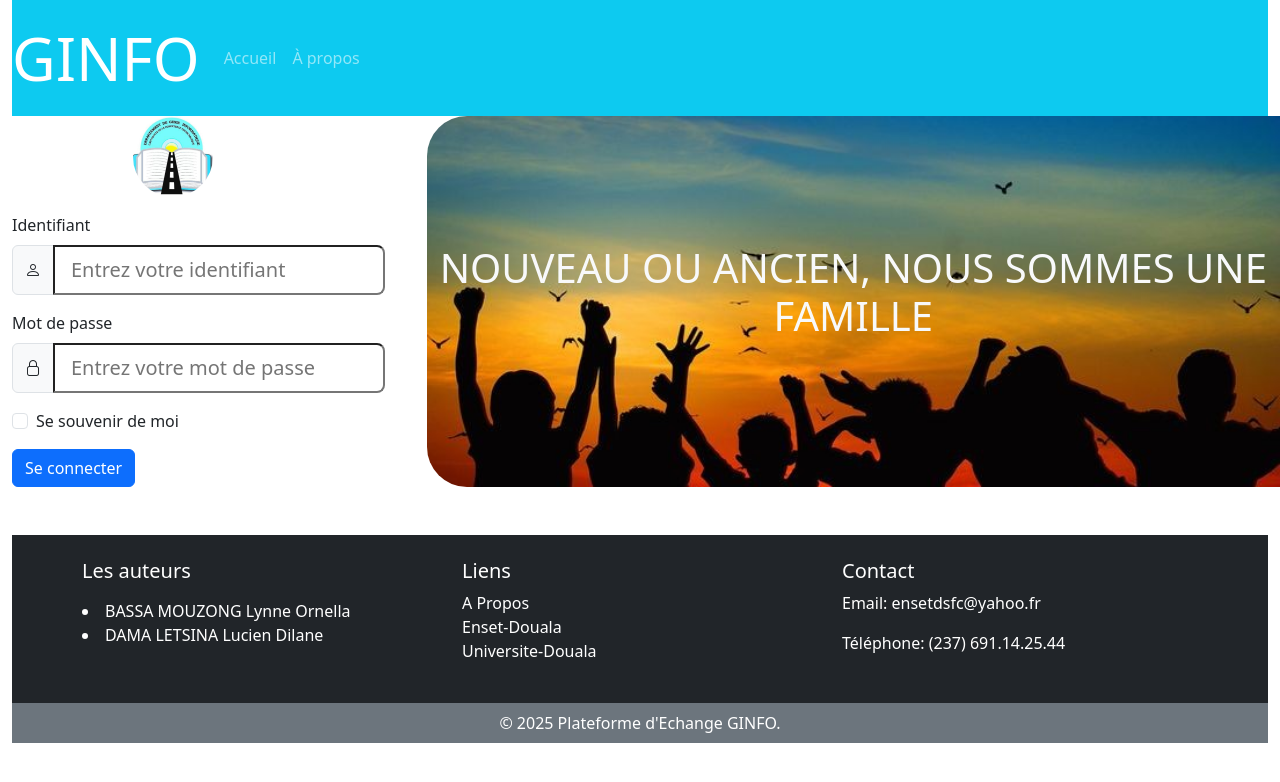
After one commit to LucienDilane/geinfo, a Django app: template geinfo/templates/geinfo/connexion.html in a window 1280 px wide. The commit adds this page. Shown: the top 782 px of the page. Run offline with Django 5.2, Linux system fonts and the light colour scheme; the template is opened without the code that fills it, so the values that code supplies are empty.

Commit message:
nouvelle update

```diff
--- /dev/null
+++ b/geinfo/templates/geinfo/connexion.html
@@ -0,0 +1,49 @@
+{% extends "base.html" %}
+{% load static %}
+
+
+
+{% block title %}Accueil{% endblock title %}
+{% block rel %}{% static 'geinfo/css/style.css' %}{% endblock rel %}
+
+{% block content %}
+<div class="row">
+
+    <div class="col-md-4">
+		<p><img src="{% static 'geinfo/img/logo.jpg' %}"></p>
+		<form>
+            <!-- Champ Identifiant -->
+            <div class="mb-3">
+                <label for="identifiant" class="form-label">Identifiant</label>
+                <div class="input-group">
+                    <span class="input-group-text"><i class="bi bi-person"></i></span>
+                    <input type="text" class="form-control-lg" id="identifiant" placeholder="Entrez votre identifiant">
+                </div>
+            </div>
+            <!-- Champ Mot de passe -->
+            <div class="mb-3">
+                <label for="motdepasse" class="form-label">Mot de passe</label>
+                <div class="input-group">
+                    <span class="input-group-text"><i class="bi bi-lock"></i></span>
+                    <input type="password" class="form-control-lg" id="motdepasse" placeholder="Entrez votre mot de passe">
+                </div>
+            </div>
+            <!-- Option Se souvenir de moi -->
+            <div class="mb-3 form-check">
+                <input type="checkbox" class="form-check-input" id="souvenir">
+                <label class="form-check-label" for="souvenir">Se souvenir de moi</label>
+            </div>
+            <!-- Bouton de soumission -->
+            <button type="submit" class="btn btn-primary w-30">Se connecter</button>
+        </form>
+	</div>
+
+	<div class="col-md-8" id="accueil">
+		<h1 class="text-light">NOUVEAU OU ANCIEN, NOUS SOMMES UNE FAMILLE</h1>
+	</div>
+
+</div>
+
+{% endblock content %}
+{% block link%} {%url 'propos' %} {% endblock link %}
+{% block text %} A Propos {% endblock text %}
--- a/geinfo/urls.py
+++ b/geinfo/urls.py
@@ -3,6 +3,7 @@ from . import views
 
 
 urlpatterns=[
-    path('',views.accueil,name='accueil'),
-    path('infos',views.infos,name='propos')
+    path('',views.connexion,name='connexion'),
+    path('infos',views.infos,name='propos'),
+    path('accueil',views.accueil,name="accueil")
 ]
--- a/static/css/base.css
+++ b/static/css/base.css
@@ -5,3 +5,12 @@
 #main{
     margin-top: 5%;
 }
+.navbar-brand{
+    font-size: 60px;
+}
+footer{
+    width:100%;
+}
+nav{
+    width:100%;
+}
--- a/templates/base.html
+++ b/templates/base.html
@@ -27,9 +27,8 @@
 							<li class="nav-item">
 								<a class="nav-link" aria-current="page" href="{% url 'propos' %}">À propos</a>
 							</li>
-							</li>
 							{% block nav %}
-							{% endblock  %}
+							{% endblock nav  %}
 						</ul>
 
 
@@ -39,11 +38,8 @@
 			</div>
 		</div>
 
-
-	<div class="row" id="main">
 		{% block content %}
 		{% endblock content %}
-	</div>
 
 	<footer class="bg-dark text-white mt-5">
         <div class="container py-4">
```
Also changed, not shown: geinfo/templates/geinfo/404.html (added, +10 -0 lines), geinfo/templates/geinfo/accueil.html (+9 -43 lines), geinfo/views.py (+5 -2 lines).
